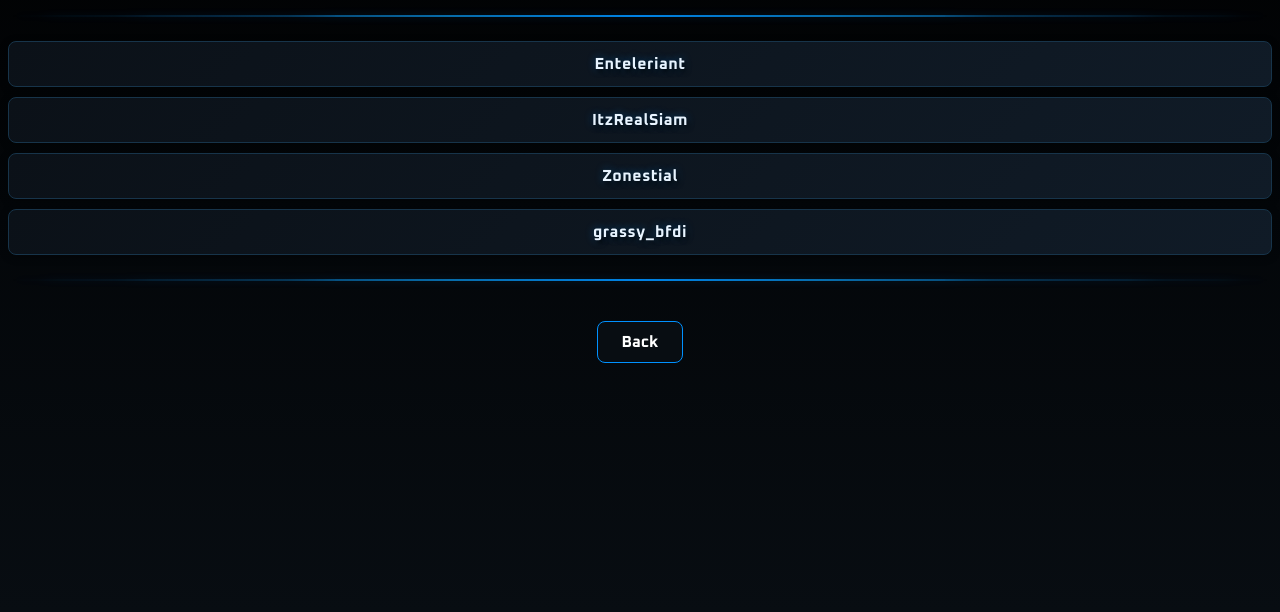
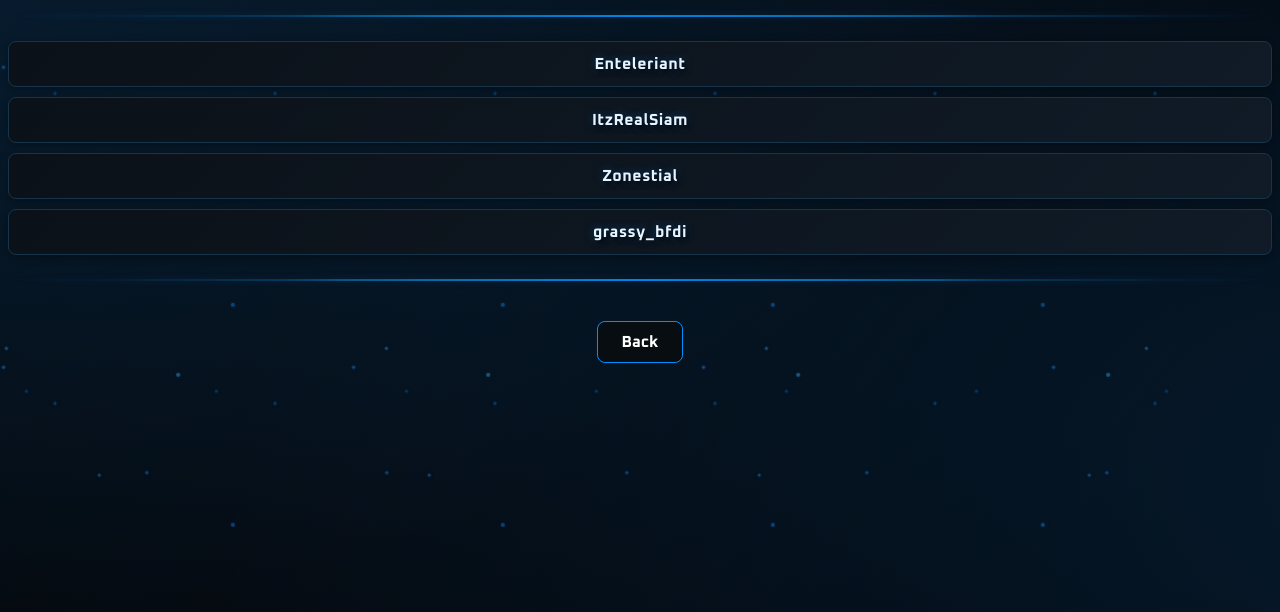
Before and after one commit to r7981435-star/pvp-maxx-tierlist, a plain HTML site: page index2.html in a window 1280 px wide. Shown: the part 188-800 px from the top of the page. Drawn offline with Linux system fonts and the light colour scheme.

Commit message:
Revamp background styles with new gradients and animations

```diff
--- a/index2.html
+++ b/index2.html
@@ -213,17 +213,113 @@
 
 <style>
 body {
-    background-color: #000000;
-    background-image: linear-gradient(
-        to bottom,
-        #000000 0%,
-        #030609 50%,
-        #080d12 100%
-    );
+    background-color: #030609;
+    background-image:
+        radial-gradient(ellipse at 15% 20%, #082137 0%, transparent 48%),
+        radial-gradient(ellipse at 85% 75%, #061c30 0%, transparent 48%),
+        radial-gradient(ellipse at 50% 50%, #05111d 0%, transparent 65%),
+        linear-gradient(135deg, #030609, #050a10, #020407);
+
+    background-size: 180% 180%, 180% 180%, 150% 150%, 100% 100%;
+    background-attachment: fixed;
     background-repeat: no-repeat;
-    background-attachment: fixed;
-    background-size: 100% 100vh;
     color: white;
+
+    animation: backgroundDrift 18s ease-in-out infinite alternate;
+}
+
+/* Slowly moving dark-blue glow */
+@keyframes backgroundDrift {
+    0% {
+        background-position: 0% 0%, 100% 100%, 50% 0%, center;
+    }
+
+    50% {
+        background-position: 100% 60%, 0% 40%, 100% 100%, center;
+    }
+
+    100% {
+        background-position: 30% 100%, 70% 0%, 0% 50%, center;
+    }
+}
+
+/* Floating blue particles */
+body::before {
+    content: "";
+    position: fixed;
+    inset: 0;
+    z-index: -1;
+    pointer-events: none;
+
+    background-image:
+        radial-gradient(circle, #168cff 1.3px, transparent 2px),
+        radial-gradient(circle, #42b5ff 1.5px, transparent 2.5px),
+        radial-gradient(circle, #0871c5 1px, transparent 2px),
+        radial-gradient(circle, #279fff 1.3px, transparent 2px),
+        radial-gradient(circle, #168cff 1.5px, transparent 2.5px),
+        radial-gradient(circle, #42b5ff 1px, transparent 2px),
+        radial-gradient(circle, #0871c5 1.3px, transparent 2px),
+        radial-gradient(circle, #279fff 1px, transparent 2px);
+
+    background-size:
+        240px 280px,
+        310px 330px,
+        190px 230px,
+        350px 300px,
+        270px 220px,
+        380px 360px,
+        220px 310px,
+        330px 250px;
+
+    background-position:
+        0 0,
+        50px 100px,
+        100px 40px,
+        200px 150px,
+        80px 220px,
+        250px 50px,
+        140px 180px,
+        300px 90px;
+
+    opacity: 0.4;
+    filter: drop-shadow(0 0 3px #0091ff55);
+
+    animation: blueParticles 28s linear infinite;
+}
+
+/* Particles drift slowly upward */
+@keyframes blueParticles {
+    from {
+        background-position:
+            0 0,
+            50px 100px,
+            100px 40px,
+            200px 150px,
+            80px 220px,
+            250px 50px,
+            140px 180px,
+            300px 90px;
+    }
+
+    to {
+        background-position:
+            150px -220px,
+            -100px -80px,
+            220px -160px,
+            80px -100px,
+            180px -100px,
+            -50px -250px,
+            280px -120px,
+            100px -200px;
+    }
+}
+
+/* Respect reduced-motion preferences */
+@media (prefers-reduced-motion: reduce) {
+    body,
+    body::before {
+        animation: none;
+    }
 }
 </style>
 
```
